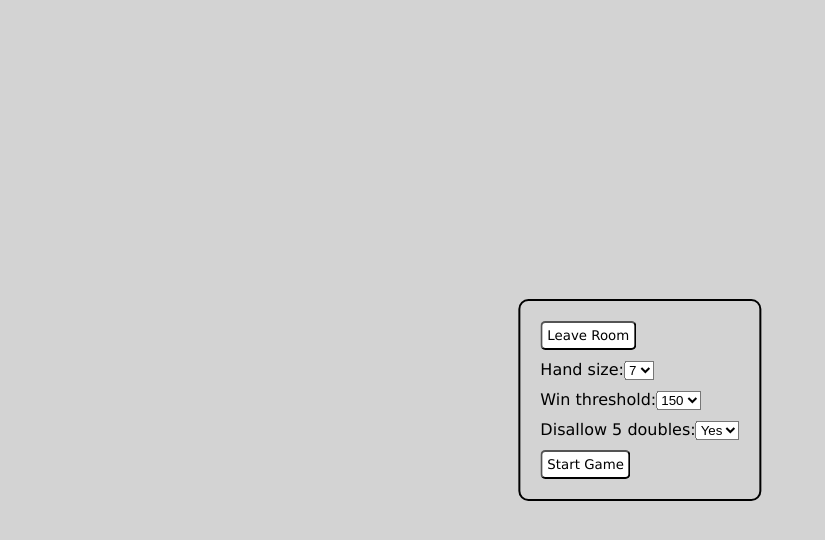
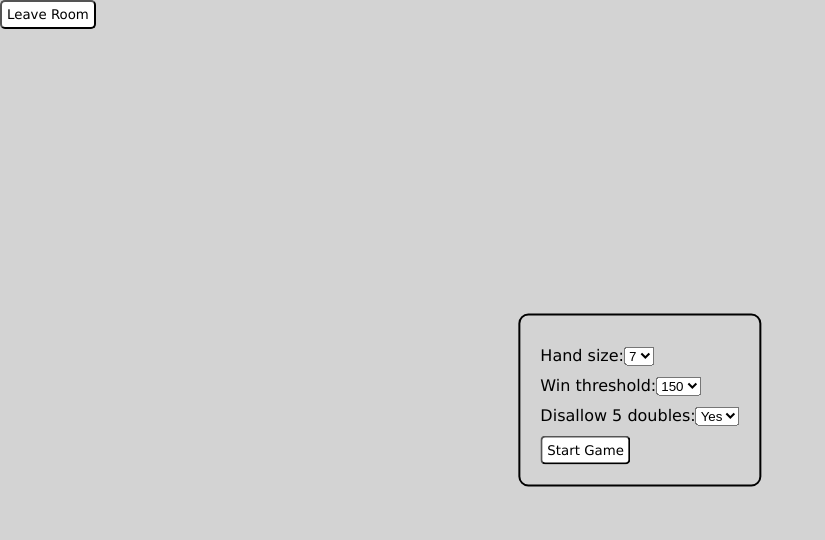
Before and after one commit to wes1350/dominoes-ui, a React (Create React App) app: page /room/1 in a window 1280 px wide. Shown: the top 540 px of the page, without its empty margins (0-825 px from the left). Built offline with nearby package versions, Linux system fonts and the light colour scheme; no server answers.

Commit message:
Minor cleanup and fix entering rooms twice

```diff
--- a/src/App.tsx
+++ b/src/App.tsx
@@ -15,7 +15,6 @@ export const App = observer(() => {
 
     React.useEffect(() => {
         localStore.socket = io("http://localhost:3001");
-        console.log(localStore.socket);
         return () => localStore.socket.close();
     }, []);
 
--- a/src/enums/MessageType.ts
+++ b/src/enums/MessageType.ts
@@ -15,7 +15,9 @@ export enum MessageType {
     GAME_LOG = "GAME_LOG",
     PLAYER_DOMINOED = "PLAYER_DOMINOED",
     GAME_BLOCKED = "GAME_BLOCKED",
+    CREATE_ROOM = "CREATE_ROOM",
     JOIN_ROOM = "JOIN_ROOM",
-    CREATE_ROOM = "CREATE_ROOM",
-    LEAVE_ROOM = "LEAVE_ROOM"
+    PLAYER_JOINED_ROOM = "PLAYER_JOINED_ROOM",
+    LEAVE_ROOM = "LEAVE_ROOM",
+    PLAYER_LEFT_ROOM = "PLAYER_LEFT_ROOM"
 }
--- a/src/view/GameStartPage.tsx
+++ b/src/view/GameStartPage.tsx
@@ -49,10 +49,11 @@ export const GameStartPage = observer((props: IProps) => {
     };
 
     return (
-        <div className={"game-start-form"}>
+        <div className="game-start-page">
             <div className="leave-room-button-container">
                 <button onClick={onLeaveRoom}>Leave Room</button>
             </div>
+            <div className={"game-start-form"}>
                 <form onSubmit={onSubmit}>
                     <div className={"game-config-dropdown-container"}>
                         <label>
@@ -99,5 +100,6 @@ export const GameStartPage = observer((props: IProps) => {
                     </div>
                 </form>
             </div>
+        </div>
     );
 });
--- a/src/view/HomePage.tsx
+++ b/src/view/HomePage.tsx
@@ -20,7 +20,6 @@ export const HomePage = observer((props: IProps) => {
         if (props.socket) {
             WebUtils.MakeGetRequest("http://localhost:3001/rooms")
                 .then((res) => {
-                    console.log(res);
                     runInAction(() => {
                         if (res.rooms) {
                             localStore.rooms = res.rooms;
@@ -33,7 +32,6 @@ export const HomePage = observer((props: IProps) => {
             setInterval(() => {
                 WebUtils.MakeGetRequest("http://localhost:3001/rooms").then(
                     (res) => {
-                        console.log(res);
                         runInAction(() => {
                             if (res.rooms) {
                                 localStore.rooms = res.rooms;
@@ -48,7 +46,7 @@ export const HomePage = observer((props: IProps) => {
     const history = useHistory();
 
     const onEnterRoom = (roomId: string) => {
-        props.socket.emit(MessageType.JOIN_ROOM, roomId, { name: "username" });
+        console.log("entering room");
         history.push(`/room/${roomId}`);
     };
 
@@ -56,7 +54,6 @@ export const HomePage = observer((props: IProps) => {
         // props.socket.emit(MessageType.CREATE_ROOM, { name: "username" });
         WebUtils.MakeGetRequest("http://localhost:3001/createRoom").then(
             (res) => {
-                console.log(res);
                 runInAction(() => {
                     onEnterRoom(res.id);
                 });
```
Lines whose indentation alone changed are shown as unchanged.
